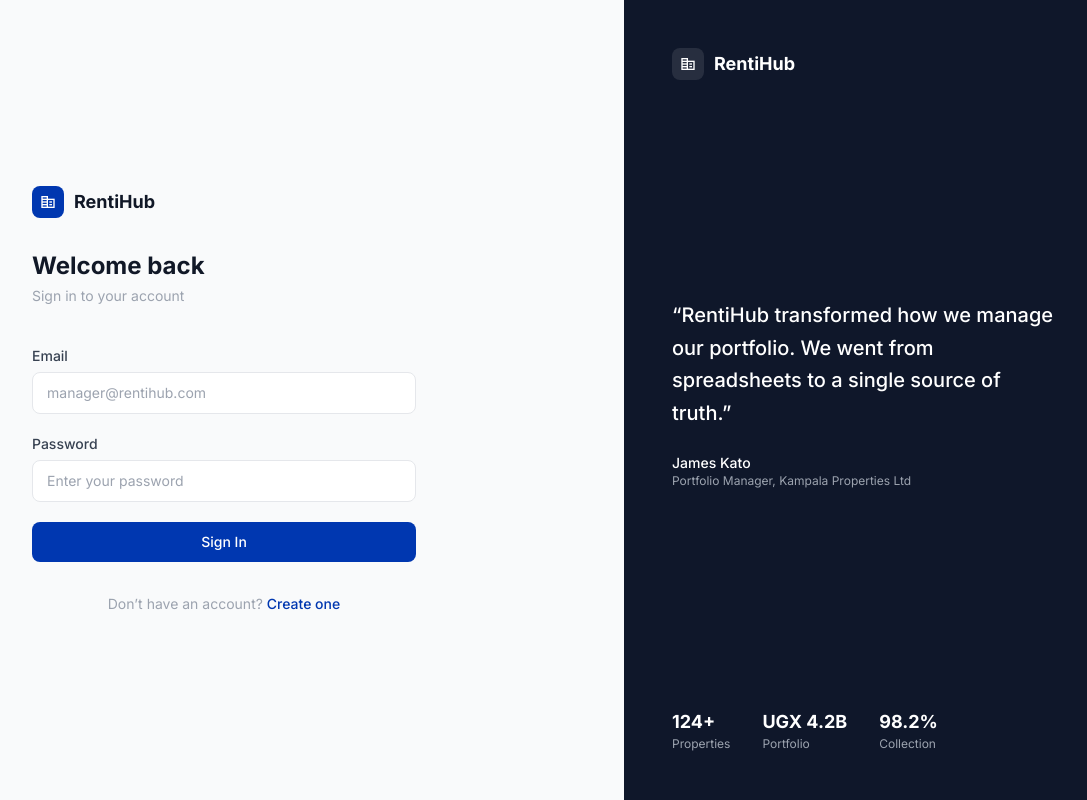
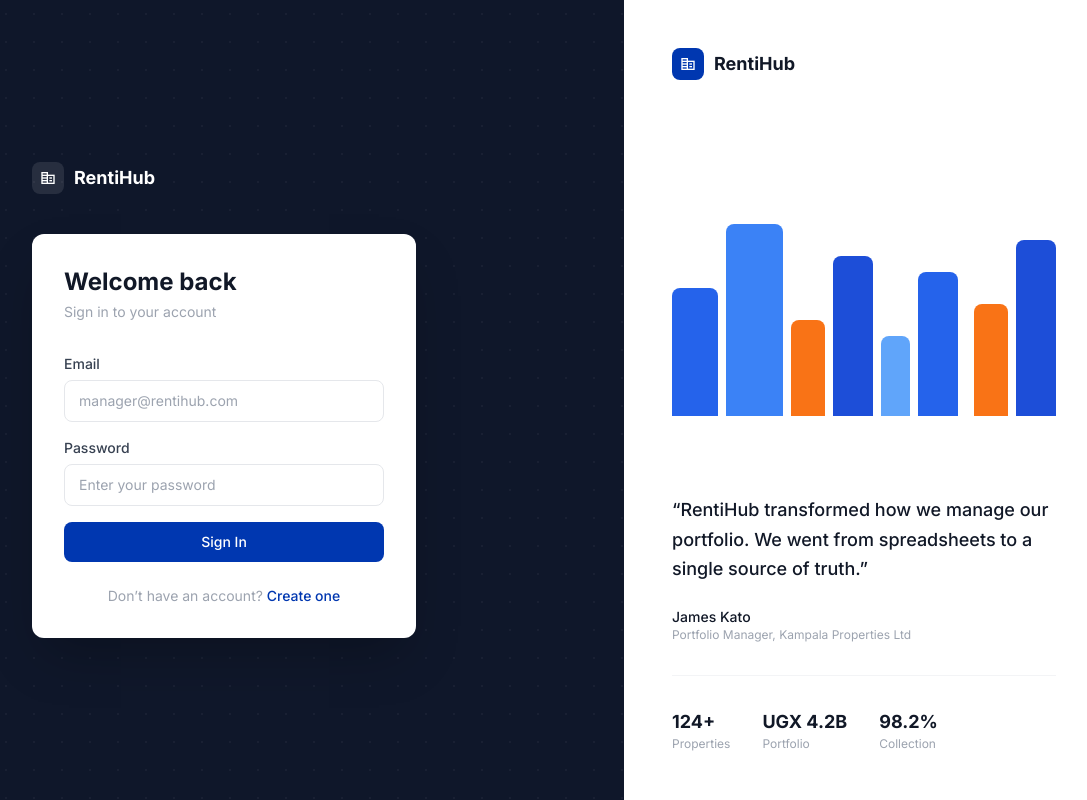
Before and after one commit to RockieRaheem/Renti-Hub, a React (Vite) app: page /login in a window 1280 px wide. Shown: the whole page, without its empty margins (176-1263 px from the left). Built offline with nearby package versions, Linux system fonts and the light colour scheme.

Commit message:
Redesign the signup and login pages

```diff
--- a/src/pages/Login.jsx
+++ b/src/pages/Login.jsx
@@ -1,5 +1,17 @@
 import { useState } from 'react'
 import { Link, useNavigate } from 'react-router-dom'
+
+const blocks = [
+  { h: 'h-32', w: 'w-16', color: 'bg-blue-600', offset: 'mt-16' },
+  { h: 'h-48', w: 'w-20', color: 'bg-blue-500', offset: 'mt-0' },
+  { h: 'h-24', w: 'w-12', color: 'bg-orange-500', offset: 'mt-24' },
+  { h: 'h-40', w: 'w-14', color: 'bg-blue-700', offset: 'mt-8' },
+  { h: 'h-20', w: 'w-10', color: 'bg-blue-400', offset: 'mt-28' },
+  { h: 'h-36', w: 'w-14', color: 'bg-blue-600', offset: 'mt-12' },
+  { h: 'h-52', w: 'w-18', color: 'bg-blue-500', offset: 'mt-0' },
+  { h: 'h-28', w: 'w-12', color: 'bg-orange-500', offset: 'mt-20' },
+  { h: 'h-44', w: 'w-14', color: 'bg-blue-700', offset: 'mt-4' },
+]
 
 export default function Login() {
   const navigate = useNavigate()
@@ -9,20 +21,24 @@ export default function Login() {
 
   return (
     <div className="min-h-screen flex">
-      <div className="flex-1 flex items-center justify-center p-8 bg-gray-50">
-        <div className="w-full max-w-sm">
-          <div className="mb-10">
-            <div className="flex items-center gap-2.5 mb-8">
-              <div className="w-8 h-8 rounded-lg bg-[#0037b0] flex items-center justify-center">
+      <div className="flex-1 bg-[#0f172a] flex items-center justify-center p-8 relative overflow-hidden">
+        <div className="absolute inset-0 opacity-[0.04]" style={{
+          backgroundImage: 'radial-gradient(circle, white 1px, transparent 1px)',
+          backgroundSize: '28px 28px',
+        }} />
+        <div className="w-full max-w-sm relative">
+          <div className="flex items-center gap-2.5 mb-10">
+            <div className="w-8 h-8 rounded-lg bg-white/10 flex items-center justify-center">
               <span className="material-symbols-outlined text-white text-base">corporate_fare</span>
             </div>
-              <span className="text-lg font-bold text-gray-900">RentiHub</span>
+            <span className="text-lg font-bold text-white">RentiHub</span>
           </div>
-            <h1 className="text-2xl font-bold text-gray-900 mb-1">Welcome back</h1>
-            <p className="text-sm text-gray-400">Sign in to your account</p>
+          <div className="bg-white rounded-xl p-8 shadow-2xl">
+            <div className="mb-8">
+              <h1 className="text-2xl font-bold text-gray-900">Welcome back</h1>
+              <p className="text-sm text-gray-400 mt-1">Sign in to your account</p>
             </div>
-
-          <form onSubmit={handleSubmit} className="space-y-5">
+            <form onSubmit={handleSubmit} className="space-y-4">
               <div>
                 <label className="block text-sm font-medium text-gray-700 mb-1.5">Email</label>
                 <input type="email" value={email} onChange={(e) => setEmail(e.target.value)}
@@ -37,43 +53,48 @@ export default function Login() {
                 Sign In
               </button>
             </form>
-
-          <p className="text-center text-sm text-gray-400 mt-8">
+            <p className="text-center text-sm text-gray-400 mt-6">
               Don&rsquo;t have an account?{' '}
               <Link to="/register" className="font-medium text-[#0037b0] hover:text-blue-700">Create one</Link>
             </p>
           </div>
         </div>
+      </div>
 
-      <div className="hidden lg:flex w-[480px] bg-[#0f172a] p-12 flex-col justify-between">
+      <div className="hidden lg:flex w-[480px] bg-white p-12 flex-col justify-between">
         <div className="flex items-center gap-2.5">
-          <div className="w-8 h-8 rounded-lg bg-white/10 flex items-center justify-center">
+          <div className="w-8 h-8 rounded-lg bg-[#0037b0] flex items-center justify-center">
             <span className="material-symbols-outlined text-white text-base">corporate_fare</span>
           </div>
-          <span className="text-lg font-bold text-white">RentiHub</span>
+          <span className="text-lg font-bold text-gray-900">RentiHub</span>
+        </div>
+        <div className="flex items-end gap-2 h-64">
+          {blocks.map((b, i) => (
+            <div key={i} className={`${b.h} ${b.w} ${b.color} ${b.offset} rounded-t-lg transition-all hover:scale-105`} />
+          ))}
         </div>
         <div>
-          <blockquote className="text-white text-xl font-medium leading-relaxed mb-6">
+          <blockquote className="text-gray-900 text-lg font-medium leading-relaxed mb-6">
             &ldquo;RentiHub transformed how we manage our portfolio. We went from spreadsheets to a single source of truth.&rdquo;
           </blockquote>
           <div>
-            <p className="text-white font-medium text-sm">James Kato</p>
+            <p className="text-gray-900 font-medium text-sm">James Kato</p>
             <p className="text-gray-400 text-xs">Portfolio Manager, Kampala Properties Ltd</p>
           </div>
-        </div>
-        <div className="flex gap-8">
+          <div className="flex gap-8 mt-8 pt-8 border-t border-gray-100">
             {[
               { value: '124+', label: 'Properties' },
               { value: 'UGX 4.2B', label: 'Portfolio' },
               { value: '98.2%', label: 'Collection' },
             ].map((s) => (
               <div key={s.label}>
-              <p className="text-white font-bold text-lg">{s.value}</p>
+                <p className="text-gray-900 font-bold text-lg">{s.value}</p>
                 <p className="text-gray-400 text-xs">{s.label}</p>
               </div>
             ))}
           </div>
         </div>
       </div>
+    </div>
   )
 }
--- a/src/pages/Register.jsx
+++ b/src/pages/Register.jsx
@@ -1,5 +1,17 @@
 import { useState } from 'react'
 import { Link, useNavigate } from 'react-router-dom'
+
+const blocks = [
+  { h: 'h-32', w: 'w-16', color: 'bg-blue-600', offset: 'mt-16' },
+  { h: 'h-48', w: 'w-20', color: 'bg-blue-500', offset: 'mt-0' },
+  { h: 'h-24', w: 'w-12', color: 'bg-orange-500', offset: 'mt-24' },
+  { h: 'h-40', w: 'w-14', color: 'bg-blue-700', offset: 'mt-8' },
+  { h: 'h-20', w: 'w-10', color: 'bg-blue-400', offset: 'mt-28' },
+  { h: 'h-36', w: 'w-14', color: 'bg-blue-600', offset: 'mt-12' },
+  { h: 'h-52', w: 'w-18', color: 'bg-blue-500', offset: 'mt-0' },
+  { h: 'h-28', w: 'w-12', color: 'bg-orange-500', offset: 'mt-20' },
+  { h: 'h-44', w: 'w-14', color: 'bg-blue-700', offset: 'mt-4' },
+]
 
 export default function Register() {
   const navigate = useNavigate()
@@ -10,20 +22,24 @@ export default function Register() {
 
   return (
     <div className="min-h-screen flex">
-      <div className="flex-1 flex items-center justify-center p-8 bg-gray-50">
-        <div className="w-full max-w-sm">
-          <div className="mb-10">
-            <div className="flex items-center gap-2.5 mb-8">
-              <div className="w-8 h-8 rounded-lg bg-[#0037b0] flex items-center justify-center">
+      <div className="flex-1 bg-[#0f172a] flex items-center justify-center p-8 relative overflow-hidden">
+        <div className="absolute inset-0 opacity-[0.04]" style={{
+          backgroundImage: 'radial-gradient(circle, white 1px, transparent 1px)',
+          backgroundSize: '28px 28px',
+        }} />
+        <div className="w-full max-w-sm relative">
+          <div className="flex items-center gap-2.5 mb-10">
+            <div className="w-8 h-8 rounded-lg bg-white/10 flex items-center justify-center">
               <span className="material-symbols-outlined text-white text-base">corporate_fare</span>
             </div>
-              <span className="text-lg font-bold text-gray-900">RentiHub</span>
+            <span className="text-lg font-bold text-white">RentiHub</span>
           </div>
-            <h1 className="text-2xl font-bold text-gray-900 mb-1">Create your account</h1>
-            <p className="text-sm text-gray-400">Start managing properties in minutes</p>
+          <div className="bg-white rounded-xl p-8 shadow-2xl">
+            <div className="mb-8">
+              <h1 className="text-2xl font-bold text-gray-900">Create your account</h1>
+              <p className="text-sm text-gray-400 mt-1">Start managing properties in minutes</p>
             </div>
-
-          <form onSubmit={handleSubmit} className="space-y-5">
+            <form onSubmit={handleSubmit} className="space-y-4">
               <div>
                 <label className="block text-sm font-medium text-gray-700 mb-1.5">Full name</label>
                 <input type="text" value={name} onChange={(e) => setName(e.target.value)}
@@ -43,53 +59,58 @@ export default function Register() {
                 Create Account
               </button>
             </form>
-
-          <p className="text-center text-sm text-gray-400 mt-8">
+            <p className="text-center text-sm text-gray-400 mt-6">
               Already have an account?{' '}
               <Link to="/login" className="font-medium text-[#0037b0] hover:text-blue-700">Sign in</Link>
             </p>
           </div>
         </div>
+      </div>
 
-      <div className="hidden lg:flex w-[480px] bg-[#0f172a] p-12 flex-col justify-between">
+      <div className="hidden lg:flex w-[480px] bg-white p-12 flex-col justify-between">
         <div className="flex items-center gap-2.5">
-          <div className="w-8 h-8 rounded-lg bg-white/10 flex items-center justify-center">
+          <div className="w-8 h-8 rounded-lg bg-[#0037b0] flex items-center justify-center">
             <span className="material-symbols-outlined text-white text-base">corporate_fare</span>
           </div>
-          <span className="text-lg font-bold text-white">RentiHub</span>
+          <span className="text-lg font-bold text-gray-900">RentiHub</span>
+        </div>
+        <div className="flex items-end gap-2 h-64">
+          {blocks.map((b, i) => (
+            <div key={i} className={`${b.h} ${b.w} ${b.color} ${b.offset} rounded-t-lg transition-all hover:scale-105`} />
+          ))}
         </div>
         <div>
-          <p className="text-white text-lg font-medium leading-relaxed mb-6">
+          <p className="text-gray-900 text-lg font-medium leading-relaxed mb-6">
             Join <span className="font-bold">124+ property managers</span> who&rsquo;ve already digitized their rent collection and portfolio management.
           </p>
-          <div className="space-y-4">
+          <div className="space-y-3">
             {[
               'Add buildings, floors, and shop units',
               'Track rent payments and arrears',
               'Generate financial reports instantly',
             ].map((item) => (
               <div key={item} className="flex items-center gap-3">
-                <div className="w-5 h-5 rounded-full bg-green-500/20 flex items-center justify-center shrink-0">
-                  <span className="material-symbols-outlined text-green-400 text-sm">check</span>
+                <div className="w-5 h-5 rounded-full bg-green-100 flex items-center justify-center shrink-0">
+                  <span className="material-symbols-outlined text-green-600 text-sm">check</span>
                 </div>
-                <span className="text-gray-300 text-sm">{item}</span>
+                <span className="text-gray-500 text-sm">{item}</span>
               </div>
             ))}
           </div>
-        </div>
-        <div className="flex gap-8">
+          <div className="flex gap-8 mt-8 pt-8 border-t border-gray-100">
             {[
               { value: '124+', label: 'Properties' },
               { value: 'UGX 4.2B', label: 'Portfolio' },
               { value: '98.2%', label: 'Collection' },
             ].map((s) => (
               <div key={s.label}>
-              <p className="text-white font-bold text-lg">{s.value}</p>
+                <p className="text-gray-900 font-bold text-lg">{s.value}</p>
                 <p className="text-gray-400 text-xs">{s.label}</p>
               </div>
             ))}
           </div>
         </div>
       </div>
+    </div>
   )
 }
```
Lines whose indentation alone changed are shown as unchanged.
